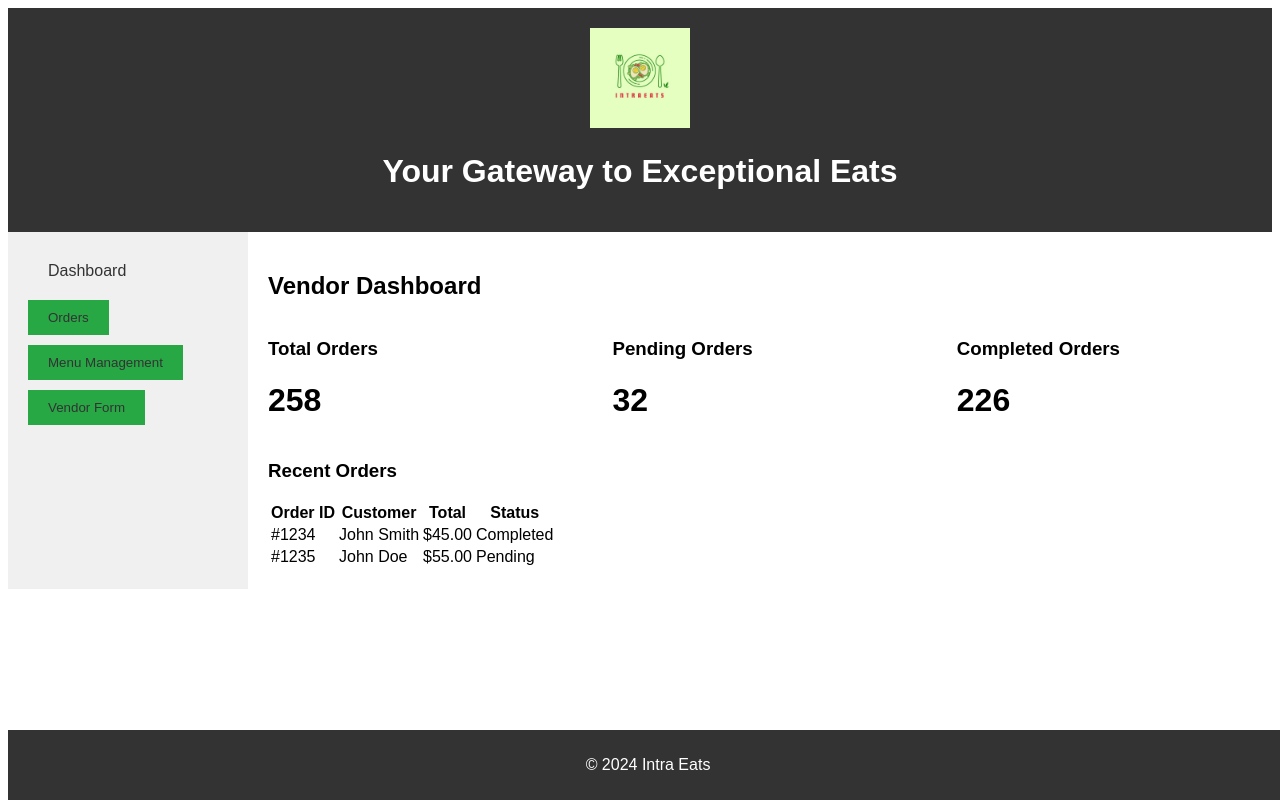
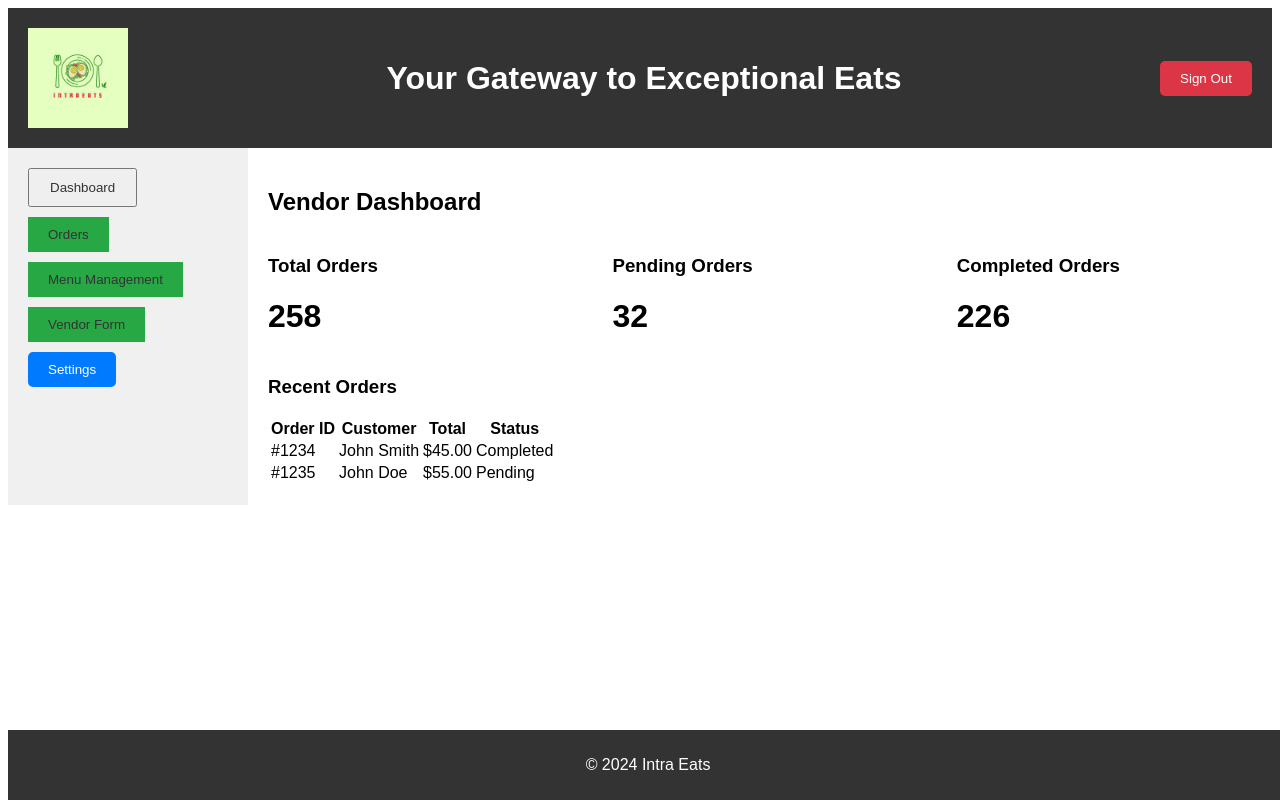
Before and after one commit to LogicPlulse/Intraeats, an Angular app in the folder Intraeats/: page /dashboard in a window 1280 px wide. Built offline with nearby package versions, Linux system fonts and the light colour scheme.

Commit message:
settings option changed

```diff
--- a/Intraeats/src/app/app-routing.module.ts
+++ b/Intraeats/src/app/app-routing.module.ts
@@ -1,13 +1,15 @@
 import { NgModule } from '@angular/core';
 import { RouterModule, Routes } from '@angular/router';
 import { DashboardComponent } from './components/dashboard/dashboard.component';
-import { VendorFormComponent } from './components/vendor-form/vendor-form.component'
-import { VendorOrderComponent } from './components/vendor-order/vendor-order.component'
+import { VendorFormComponent } from './components/vendor-form/vendor-form.component';
+import { VendorOrderComponent } from './components/vendor-order/vendor-order.component';
+import { SettingsComponent } from './components/settings/settings.component';
 const routes: Routes = [
   { path: '', redirectTo: '/dashboard', pathMatch: 'full' },
   { path: 'dashboard', component: DashboardComponent },
   { path: 'vendor-form', component: VendorFormComponent },
   { path: 'vendor-order', component: VendorOrderComponent },
+  { path: 'settings', component: SettingsComponent },
 ];
 
 @NgModule({
--- a/Intraeats/src/app/app.module.ts
+++ b/Intraeats/src/app/app.module.ts
@@ -26,9 +26,10 @@ import { AppComponent } from './app.component';
 import { VendorFormComponent } from './components/vendor-form/vendor-form.component';
 import { DashboardComponent } from './components/dashboard/dashboard.component';
 import { VendorOrderComponent } from './components/vendor-order/vendor-order.component';
+import { SettingsComponent } from './components/settings/settings.component';
 
 @NgModule({
-  declarations: [AppComponent, VendorFormComponent, DashboardComponent, VendorOrderComponent],
+  declarations: [AppComponent, VendorFormComponent, DashboardComponent, VendorOrderComponent, SettingsComponent],
   imports: [BrowserModule, FormsModule, AppRoutingModule],
   providers: [],
   bootstrap: [AppComponent]
--- a/Intraeats/src/app/components/dashboard/dashboard.component.css
+++ b/Intraeats/src/app/components/dashboard/dashboard.component.css
@@ -8,8 +8,13 @@ body {
   background-color: #333;
   color: #fff;
   padding: 20px;
-  text-align: center;
+  display: flex;
+  justify-content: space-between;
+  /* Align items horizontally with space between them */
+  align-items: center;
+  /* Align items vertically */
 }
+
 
 .header .logo {
   width: 100px;
@@ -99,3 +104,29 @@ body {
 .nav-item {
   margin-bottom: 10px;
 }
+
+.sign-out-button {
+  background-color: #dc3545;
+  color: #fff;
+  border: none;
+  padding: 10px 20px;
+  border-radius: 5px;
+  cursor: pointer;
+}
+
+.sign-out-button:hover {
+  background-color: #c82333;
+}
+
+.settings-button {
+  background-color: #007bff;
+  color: #fff;
+  border: none;
+  padding: 10px 20px;
+  border-radius: 5px;
+  cursor: pointer;
+}
+
+.settings-button:hover {
+  background-color: #0056b3;
+}
--- a/Intraeats/src/app/components/dashboard/dashboard.component.html
+++ b/Intraeats/src/app/components/dashboard/dashboard.component.html
@@ -11,13 +11,16 @@
   <header class="header">
     <img class="logo" src="../assets/Intraetas_logo.jpg" alt="Intraetas Logo" />
     <h1>Your Gateway to Exceptional Eats</h1>
+    <button type="button" class="sign-out-button">Sign Out</button>
   </header>
 
   <div class="container">
     <div class="sidebar">
       <ul class="sidebar-nav">
         <li class="nav-item">
-          <a class="nav-link active" href="#">Dashboard</a>
+          <button type="button" class="nav-link Dashboard-button" [routerLink]="['']">
+            Dashboard
+          </button>
         </li>
         <li class="nav-item">
           <button type="submit" class="nav-link vendor-form-button" [routerLink]="['/vendor-order']">
@@ -35,6 +38,10 @@
               Vendor Form
             </button>
           </form>
+        <li class="nav-item">
+          <button type="button" class="nav-link settings-button" [routerLink]="['/settings']">
+            Settings
+          </button>
         </li>
       </ul>
     </div>
--- /dev/null
+++ b/Intraeats/src/app/components/settings/settings.component.css
@@ -0,0 +1,40 @@
+.settings-container {
+  max-width: 600px;
+  margin: 0 auto;
+}
+
+.form-group {
+  margin-bottom: 20px;
+}
+
+label {
+  display: block;
+  font-weight: bold;
+}
+
+input[type="text"],
+input[type="password"],
+textarea {
+  width: 100%;
+  padding: 8px;
+  border: 1px solid #ccc;
+  border-radius: 4px;
+}
+
+button {
+  padding: 10px 20px;
+  background-color: #007bff;
+  color: #fff;
+  border: none;
+  border-radius: 4px;
+  cursor: pointer;
+}
+
+button:hover {
+  background-color: #0056b3;
+}
+
+/* Add margin between buttons */
+.submit-button {
+  margin-right: 20px;
+}
--- /dev/null
+++ b/Intraeats/src/app/components/settings/settings.component.html
@@ -0,0 +1,18 @@
+<div class="settings-container">
+  <h2>Settings</h2>
+  <form (submit)="saveChanges()">
+    <div class="form-group">
+      <label for="name">Name:</label>
+      <input type="text" id="name" name="name" required>
+    </div>
+    <div class="form-group">
+      <label for="details">Details:</label>
+      <textarea id="details" name="details" required></textarea>
+    </div>
+    <div class="form-group">
+      <label for="password">Password:</label>
+      <input type="password" id="password" name="password" required>
+    </div>
+    <button type="submit">Save Changes</button>
+  </form>
+</div>
--- /dev/null
+++ b/Intraeats/src/app/components/settings/settings.component.ts
@@ -0,0 +1,29 @@
+import { Component, OnInit } from '@angular/core';
+import { Router } from '@angular/router';
+@Component({
+  selector: 'app-settings',
+  templateUrl: './settings.component.html',
+  styleUrls: ['./settings.component.css']
+})
+export class SettingsComponent implements OnInit {
+
+  constructor(private router: Router) { }
+
+  ngOnInit(): void {
+  }
+  vendor: any = {
+    name: '',
+    details: '',
+    password: ''
+  };
+
+  saveChanges() {
+    // Implement logic to save changes
+    console.log('Changes saved:', this.vendor);
+  }
+
+  goBack(): void {
+    // Navigate back to the previous page
+    this.router.navigate(['/']);
+  }
+}
--- a/Intraeats/src/app/components/vendor-form/vendor-form.component.css
+++ b/Intraeats/src/app/components/vendor-form/vendor-form.component.css
@@ -47,13 +47,3 @@ button[type="submit"]:hover {
 .back-button:hover {
   background-color: #0056b3;
 }
-
-.footer {
-  background-color: #333;
-  color: #fff;
-  text-align: center;
-  padding: 10px 0;
-  position: fixed;
-  bottom: 0;
-  width: 100%;
-}
--- a/Intraeats/src/app/components/vendor-form/vendor-form.component.html
+++ b/Intraeats/src/app/components/vendor-form/vendor-form.component.html
@@ -35,8 +35,4 @@
   <div style="margin-top: 10px;"></div>
   <button (click)="goBack()" class="back-button">Back</button>
 
-  <footer class="footer">
-    <p>&copy; 2024 Intra Eats</p>
-  </footer>
-
 </form>
```
Also changed, not shown: 1 other file (tests, documents, lock files or other folders).
